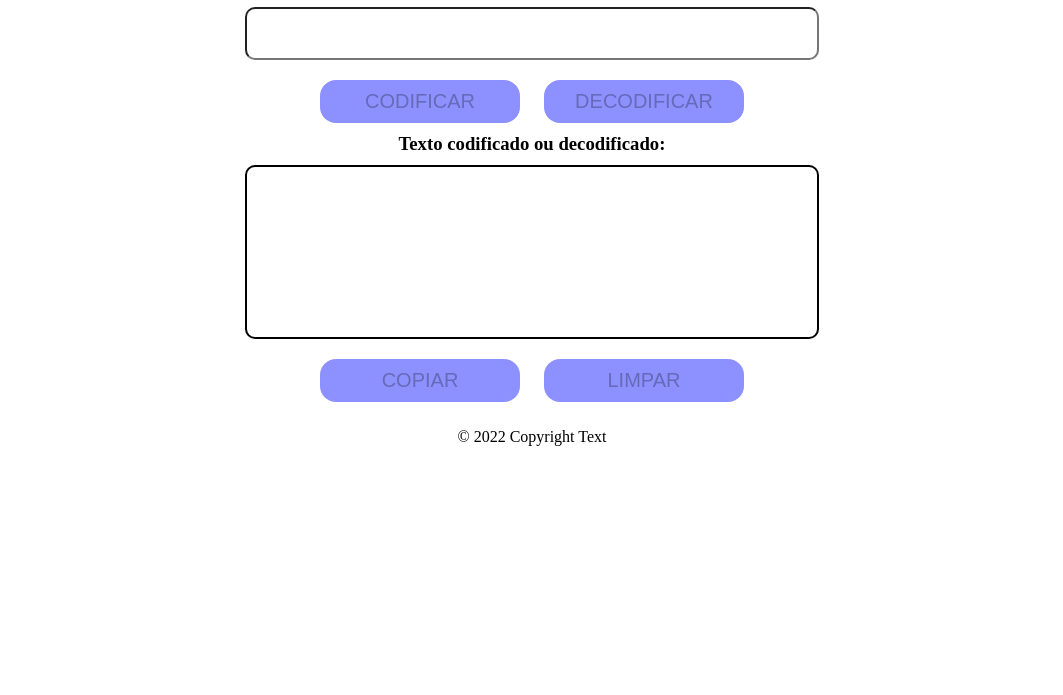
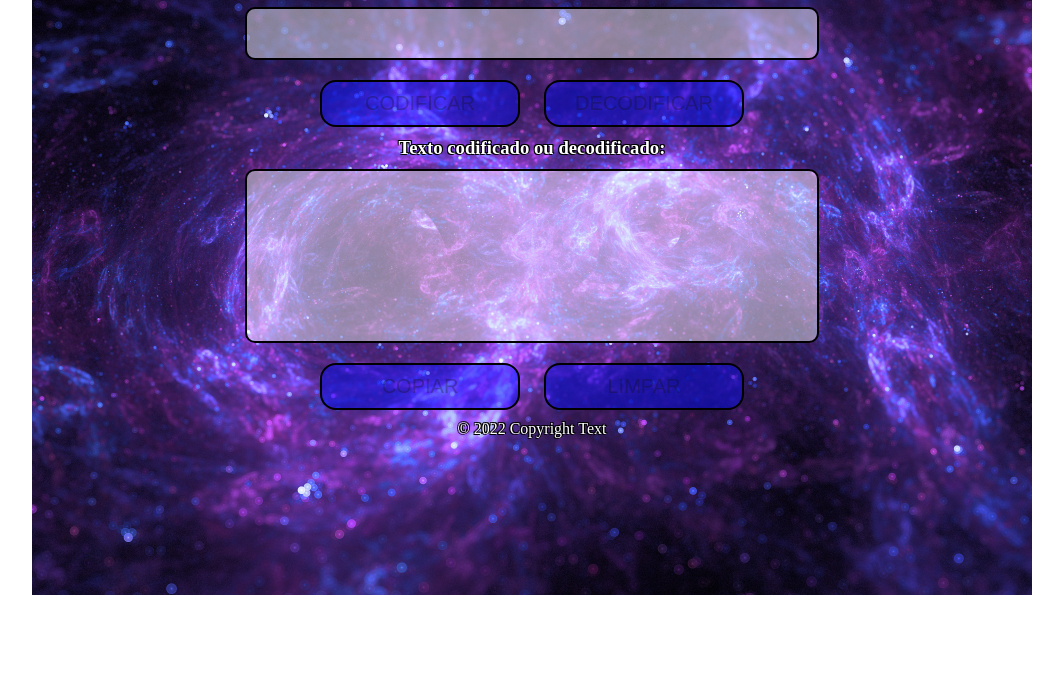
Before and after one commit to ecaussos/ecaussos.github.io, a plain HTML site: page index.html in a window 1280 px wide. Shown: the part 105-800 px from the top of the page, without its empty margins (108-1171 px from the left). Drawn offline with Linux system fonts and the light colour scheme.

Commit message:
Add files via upload

```diff
--- a/css/style.css
+++ b/css/style.css
@@ -5,27 +5,50 @@ html, body{
     height: 100%;
 }
 
+.backgrd{
+    display: flex;
+    justify-content: center;
+}
+
+.img-backgrd{
+    position: fixed;
+}
+
 .cod-grp{
     display: flex;
     flex-direction: column;
     align-items: center;
+    position: relative;
 }
 
 .title{
     text-align: center;
     letter-spacing: 10px;
+    color: #ffffff;
 }
 
-h3{
+h3, p{
     margin: 0;
+    color: #ffffff;
+	text-shadow:
+               -1px -1px 0px #000,
+               -1px 1px 0px #000,
+                1px -1px 0px #000,
+                1px 0px 0px #000;
 }
 
 .input-txt, .result-output{
     width: 550px;
     margin: 10px;
     padding: 10px;
+    border: 2px solid #000000;
     border-radius: 10px;
     font-size: 25px;
+    background-color: #ffffff78;
+}
+
+.input-txt:hover{
+    border: 5px solid #0003bb;
 }
 
 .result-output{
@@ -46,9 +69,9 @@ h3{
     margin: 10px;
     padding: 10px 0px;
     border-radius: 16px;
+    border: 2px solid #000000;
     font-size: 20px;
     background-color: #000dff73;
-    border: none;
     pointer-events: all;
 }
 
--- a/index.html
+++ b/index.html
@@ -7,9 +7,10 @@
 	<title>CODIFICADOR DE TEXTO</title>
 	<link rel="stylesheet" href="css/style.css">
 </head>
-
 <body>
-
+	<div class="backgrd">
+		<img class="img-backgrd" src="img/background.jpg">
+	</div>
 	<div class="cod-grp">
 	<!-- INI TITULO -->
 		<div class="title">
@@ -43,7 +44,7 @@
 			<p class="corp-txt">© 2022 Copyright Text </p>
 		</div>
 	<!-- FIM FOOTER -->
-</div>
 	<script src="js/script.js"></script>
+</div
 </body>
 </html>
```
Also changed, not shown: img/background.jpg (added). Lines whose indentation alone changed are shown as unchanged.
